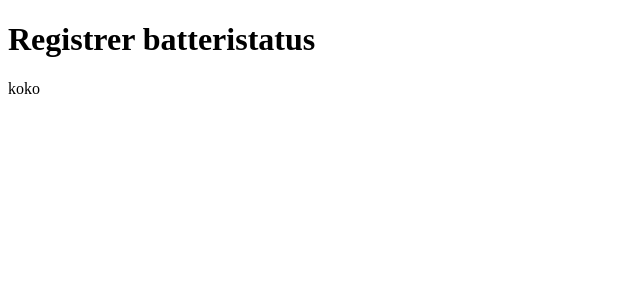
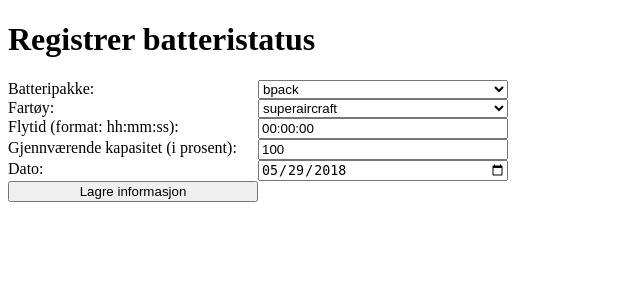
Before and after one commit to tholok97/imt2291-exam-v2018, a PHP site: page /task3.php in a window 1280 px wide. Shown: the top 300 px of the page, without its empty margins (0-640 px from the left). Run offline with PHP 8.4, Linux system fonts and the light colour scheme; some libraries are stand-ins or nearby versions.

Commit message:
made form in view for task3. added dummy input in task3 script

```diff
--- a/RC/task3.php
+++ b/RC/task3.php
@@ -12,5 +12,21 @@ $twigArguments = array();
 // TBA: handle form post
 
 
+// DEBUG fake arguments:
+$twigArguments['aircraftArray'] = [
+    ["id" => "1", "text" => "superaircraft"],
+    ["id" => "2", "text" => "anotherone"],
+    ["id" => "3", "text" => "third"]
+];
+
+$twigArguments['batterypackArray'] = [
+    ["id" => "1", "text" => "bpack"],
+    ["id" => "2", "text" => "bpack2"],
+    ["id" => "3", "text" => "alsdkfj"]
+];
+
+$twigArguments['date'] = "2018-05-29";
+
+
 // render twig template with arguments
 echo $twig->render('registerBatteryStatus.twig', $twigArguments);
--- a/RC/views/registerBatteryStatus.twig
+++ b/RC/views/registerBatteryStatus.twig
@@ -20,7 +20,37 @@ form {
 
     <!-- form for adding vessel -->
     <!-- TBA -->
-    koko
+    <form method="post" action="">
+
+        <label for="batterypack">Batteripakke:</label>
+
+        <!-- dropdown of possible batterypacks -->
+        <select name="batterypack">
+            {% for batterypack in batterypackArray %}
+            <option value="{{ batterypack.id }}">{{ batterypack.text }}</option>
+            {% endfor %}
+        </select>
+
+        <!-- dropdown of possible aircrafts -->
+        <label for="aircraft">Fartøy:</label>
+        <select name="aircraft">
+            {% for aircraft in aircraftArray %}
+            <option value="{{ aircraft.id }}">{{ aircraft.text }}</option>
+            {% endfor %}
+        </select>
+
+
+        <label for="flyigtime">Flytid (format: hh:mm:ss):</label>
+        <input name="flyingtime" type="text" value="00:00:00">
+
+        <label for="remainingcapacity">Gjennværende kapasitet (i prosent):</label>
+        <input name="remainingcapacity" type="number" value="100" min="0" max="100">
+
+        <label for="date">Dato:</label>
+        <input name="date" type="date" value="{{ date }}">
+
+        <input type="submit" value="Lagre informasjon">
+    </form>
 
     <!-- show message if one was provided -->
     {% if message is defined %}
```
